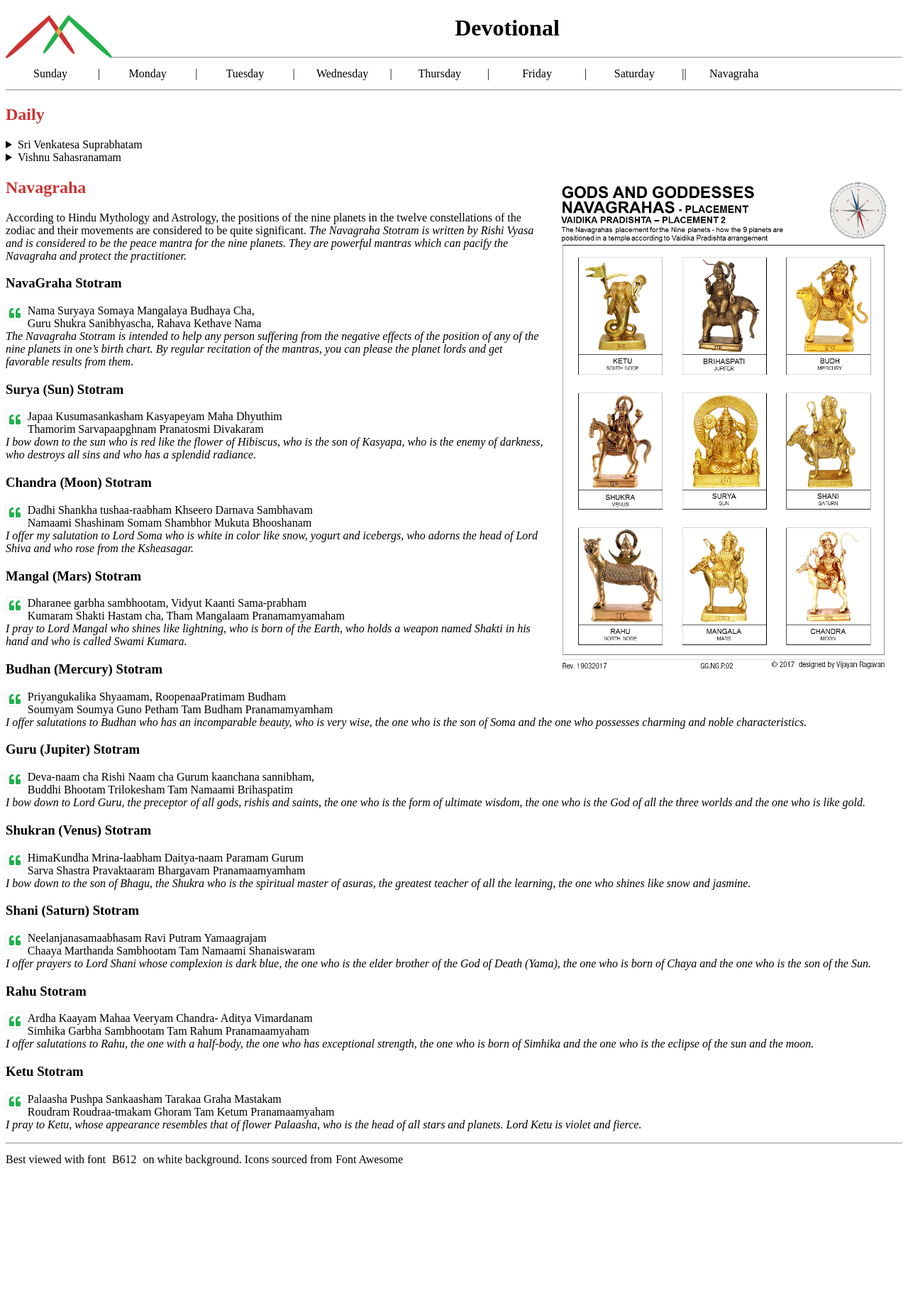
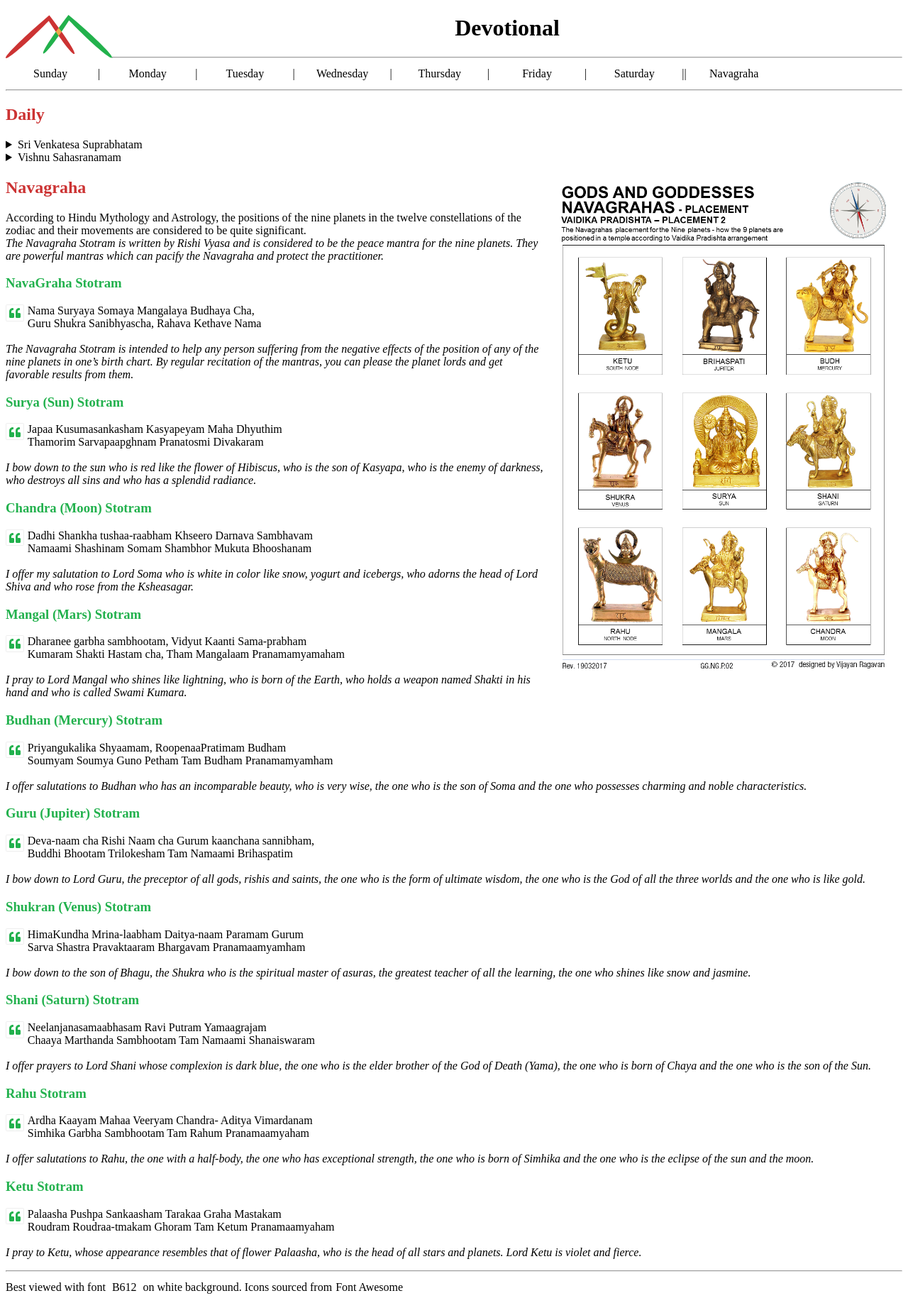
Before and after one commit to muralinarayanan/muralinarayanan.github.io, a Jekyll site: the page built from Navagraha.html, in a window 1280 px wide. Shown: the whole page at 71% size. Built offline with Jekyll 4.4.1, drawn with Linux system fonts in a browser that asks for light colours; some web fonts are replaced; before the commit the page ends 1656 px from its top, so only the background shows below that.

Commit message:
Added H3 Style

```diff
--- a/styles.css
+++ b/styles.css
@@ -7,6 +7,10 @@
 }
 h2 {
         color: #cc3333;
+        text-decoration: none;
+}
+h3 {
+        color: #22b14d;
         text-decoration: none;
 }
 i.fas,
```
Also changed, not shown: Navagraha.html (+11 -1 lines).
